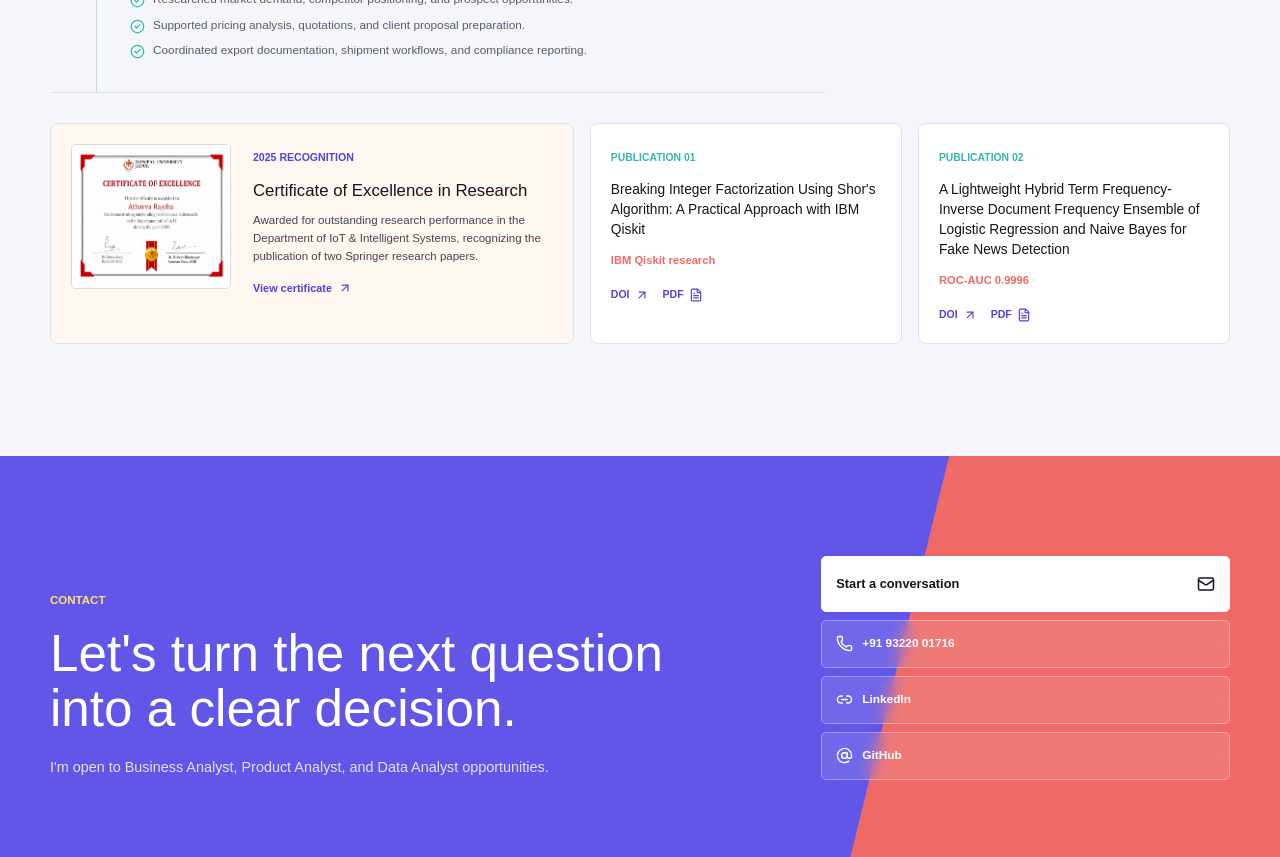
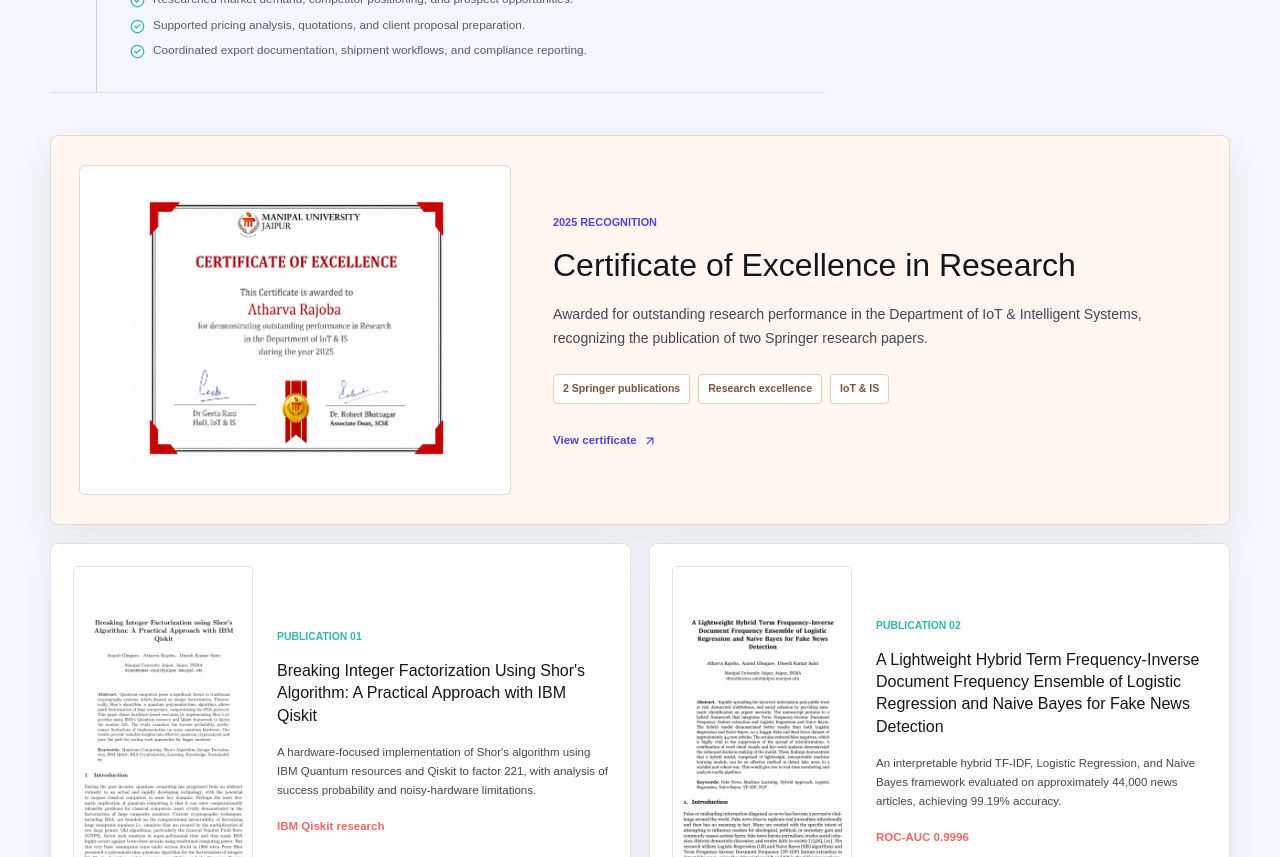
Before and after one commit to atharva1845/atharva-analyst-portfolio, a Next.js app: page / in a window 1280 px wide. Shown: the part 5020-5877 px from the top of the page. Built offline with nearby package versions, Linux system fonts and the light colour scheme.

Commit message:
fix: refine projects research and contact details

```diff
--- a/package.json
+++ b/package.json
@@ -13,7 +13,8 @@
     "lucide-react": "^1.14.0",
     "next": "latest",
     "react": "latest",
-    "react-dom": "latest"
+    "react-dom": "latest",
+    "react-icons": "^5.7.0"
   },
   "devDependencies": {
     "@tailwindcss/postcss": "latest",
--- a/src/components/portfolio.module.css
+++ b/src/components/portfolio.module.css
@@ -832,8 +832,7 @@
   padding: 24px;
 }
 
-.educationBody > small,
-.achievementCard small {
+.educationBody > small {
   color: #5143d9;
   font-size: 0.66rem;
   font-weight: 900;
@@ -868,100 +867,194 @@
   color: var(--coral);
 }
 
-.researchStrip {
+.researchShowcase {
   display: grid;
-  grid-template-columns: 0.9fr 1.1fr;
-  gap: 16px;
-  margin-top: 30px;
+  gap: 18px;
+  margin-top: 42px;
 }
 
-.achievementCard {
+.achievementFeature {
   display: grid;
-  min-height: 100%;
-  padding: 20px;
-  grid-template-columns: 160px 1fr;
-  gap: 22px;
-  border: 1px solid var(--line);
+  min-height: 390px;
+  padding: 28px;
+  grid-template-columns: minmax(320px, 0.8fr) 1.2fr;
+  gap: 42px;
+  align-items: center;
+  border: 1px solid #ead9c8;
   border-radius: 8px;
   background: #fff7f0;
+  box-shadow: 0 16px 38px rgba(70, 45, 27, 0.07);
 }
 
-.achievementCard > img {
-  width: 160px;
-  height: 145px;
-  object-fit: cover;
-  border: 1px solid #e4d7cb;
-  border-radius: 5px;
+.achievementImage {
+  display: grid;
+  min-height: 330px;
+  padding: 14px;
+  place-items: center;
+  border: 1px solid #e6d7ca;
+  border-radius: 6px;
+  background: #ffffff;
 }
 
-.achievementCard h3 {
-  margin: 10px 0 0;
-  font-size: 1.05rem;
+.achievementImage img {
+  display: block;
+  width: 100%;
+  height: 300px;
+  object-fit: contain;
 }
 
-.achievementCard p {
-  margin: 9px 0 0;
-  color: var(--ink-soft);
-  font-size: 0.72rem;
-  line-height: 1.55;
+.achievementCopy > small {
+  color: #5143d9;
+  font-size: 0.68rem;
+  font-weight: 900;
+  text-transform: uppercase;
 }
 
-.achievementCard div > span {
+.achievementCopy h3 {
+  max-width: 560px;
+  margin: 14px 0 0;
+  font-size: 2rem;
+  line-height: 1.14;
+}
+
+.achievementCopy > p {
+  max-width: 620px;
+  margin: 18px 0 0;
+  color: var(--ink-soft);
+  font-size: 0.88rem;
+  line-height: 1.72;
+}
+
+.achievementSignals {
+  display: flex;
+  flex-wrap: wrap;
+  gap: 8px;
+  margin-top: 24px;
+}
+
+.achievementSignals span {
+  display: inline-flex;
+  min-height: 30px;
+  align-items: center;
+  padding: 0 9px;
+  border: 1px solid #e5cdb8;
+  border-radius: 4px;
+  background: #ffffff;
+  color: #7b5539;
+  font-size: 0.66rem;
+  font-weight: 800;
+}
+
+.achievementCopy > span {
   display: inline-flex;
   align-items: center;
   gap: 6px;
-  margin-top: 14px;
+  margin-top: 28px;
   color: #5143d9;
-  font-size: 0.68rem;
+  font-size: 0.72rem;
   font-weight: 850;
 }
 
-.publications {
+.publicationGrid {
   display: grid;
-  grid-template-columns: repeat(2, 1fr);
-  gap: 16px;
+  grid-template-columns: repeat(2, minmax(0, 1fr));
+  gap: 18px;
 }
 
-.publications article {
-  height: 100%;
-  padding: 20px;
+.publicationCard {
+  display: grid;
+  min-height: 410px;
+  padding: 22px;
+  grid-template-columns: 180px 1fr;
+  gap: 24px;
   border: 1px solid var(--line);
   border-radius: 8px;
   background: #ffffff;
+  box-shadow: 0 14px 34px rgba(25, 29, 44, 0.06);
 }
 
-.publications article > span {
+.paperPreview {
+  position: relative;
+  display: block;
+  min-height: 364px;
+  overflow: hidden;
+  border: 1px solid #dfe3ec;
+  border-radius: 5px;
+  background: #f5f6f9;
+}
+
+.paperPreview img {
+  width: 100%;
+  height: 100%;
+  object-fit: cover;
+  object-position: top center;
+  transition: transform 220ms ease;
+}
+
+.paperPreview:hover img {
+  transform: scale(1.02);
+}
+
+.paperPreview > span {
+  position: absolute;
+  right: 9px;
+  bottom: 9px;
+  display: inline-flex;
+  min-height: 32px;
+  align-items: center;
+  gap: 6px;
+  padding: 0 9px;
+  border-radius: 4px;
+  background: rgba(21, 21, 31, 0.92);
+  color: #ffffff;
+  font-size: 0.62rem;
+  font-weight: 800;
+}
+
+.paperCopy {
+  align-self: center;
+}
+
+.paperCopy > span {
   color: var(--mint);
   font-size: 0.65rem;
   font-weight: 900;
   text-transform: uppercase;
 }
 
-.publications h3 {
-  margin: 12px 0 0;
-  font-size: 0.86rem;
-  line-height: 1.45;
+.paperCopy h3 {
+  margin: 13px 0 0;
+  font-size: 1rem;
+  line-height: 1.4;
 }
 
-.publications p {
-  margin: 12px 0 0;
-  color: var(--coral);
-  font-size: 0.7rem;
-  font-weight: 850;
+.paperCopy > p {
+  margin: 16px 0 0;
+  color: var(--ink-soft);
+  font-size: 0.72rem;
+  line-height: 1.65;
 }
 
-.publications article > div {
-  display: flex;
-  gap: 14px;
+.paperCopy > strong {
+  display: block;
   margin-top: 18px;
+  color: var(--coral);
+  font-size: 0.72rem;
 }
 
-.publications a {
+.paperCopy > div {
+  display: flex;
+  flex-wrap: wrap;
+  gap: 14px;
+  margin-top: 22px;
+}
+
+.paperCopy a {
   display: inline-flex;
   align-items: center;
   gap: 5px;
   color: #5143d9;
-  font-size: 0.66rem;
+  font-size: 0.68rem;
   font-weight: 850;
 }
 
@@ -1050,26 +1143,33 @@
 }
 
 .footer {
+  width: 100%;
+  border-top: 1px solid var(--line);
+  background: #ffffff;
+  color: var(--ink);
+}
+
+.footerInner {
   display: grid;
   width: min(1180px, calc(100% - 48px));
-  min-height: 110px;
+  min-height: 112px;
   margin: 0 auto;
   grid-template-columns: 1fr auto 1fr;
   gap: 24px;
   align-items: center;
 }
 
-.footer p {
+.footerInner p {
   margin: 0;
   color: var(--muted);
-  font-size: 0.68rem;
+  font-size: 0.74rem;
   text-align: center;
 }
 
-.footer > a:last-child {
+.footerInner > a:last-child {
   justify-self: end;
   color: #5143d9;
-  font-size: 0.7rem;
+  font-size: 0.74rem;
   font-weight: 800;
 }
 
@@ -1107,7 +1207,8 @@
   .skillCard { min-height: 340px; }
   .experienceLayout { grid-template-columns: 1fr; }
   .educationCard { display: grid; grid-template-columns: 0.9fr 1.1fr; }
-  .researchStrip { grid-template-columns: 1fr; }
+  .achievementFeature { grid-template-columns: 0.9fr 1.1fr; gap: 28px; }
+  .publicationGrid { grid-template-columns: 1fr; }
 }
 
 @media (max-width: 780px) {
@@ -1150,16 +1251,17 @@
   .companyLine time { grid-column: 2; }
   .educationCard { grid-template-columns: 1fr; }
   .campusVisual { min-height: 280px; }
-  .achievementCard { grid-template-columns: 130px 1fr; }
-  .achievementCard > img { width: 130px; height: 130px; }
-  .publications { grid-template-columns: 1fr; }
+  .achievementFeature { grid-template-columns: 1fr; }
+  .achievementImage { min-height: 280px; }
+  .achievementImage img { height: 260px; }
+  .publicationCard { grid-template-columns: 170px 1fr; }
   .contact { padding: 80px 0; }
   .contact::before { width: 46%; opacity: 0.55; }
   .contactInner { width: min(100% - 32px, 1180px); grid-template-columns: 1fr; gap: 42px; }
   .contactInner h2 { font-size: 2.4rem; }
-  .footer { width: min(100% - 32px, 1180px); grid-template-columns: 1fr; gap: 10px; padding: 24px 0; }
-  .footer p { text-align: left; }
-  .footer > a:last-child { justify-self: start; }
+  .footerInner { width: min(100% - 32px, 1180px); grid-template-columns: 1fr; gap: 10px; padding: 24px 0; }
+  .footerInner p { text-align: left; }
+  .footerInner > a:last-child { justify-self: start; }
 }
 
 @media (max-width: 480px) {
@@ -1178,8 +1280,10 @@
   .companyLine { grid-template-columns: 64px 1fr; gap: 12px; }
   .companyLogo { width: 64px; height: 52px; }
   .companyLogoIcon { width: 52px; height: 52px; }
-  .achievementCard { grid-template-columns: 1fr; }
-  .achievementCard > img { width: 100%; height: 190px; object-position: center; }
+  .achievementFeature { padding: 16px; }
+  .achievementCopy h3 { font-size: 1.65rem; }
+  .publicationCard { grid-template-columns: 1fr; }
+  .paperPreview { min-height: 420px; }
   .contactInner h2 { font-size: 2rem; }
 }
 
--- a/src/components/portfolio.tsx
+++ b/src/components/portfolio.tsx
@@ -1,13 +1,12 @@
 "use client";
 
 import Image from "next/image";
-import Link from "next/link";
 import { type ReactNode, useEffect, useState } from "react";
 import { motion } from "framer-motion";
+import { FaGithub, FaLinkedinIn } from "react-icons/fa6";
 import {
   ArrowRight,
   ArrowUpRight,
-  AtSign,
   BriefcaseBusiness,
   CheckCircle2,
   Download,
@@ -252,10 +251,9 @@ export default function Portfolio() {
                   {project.tools.slice(0, 4).map((tool) => <span key={tool}>{tool}</span>)}
                 </div>
                 <div className={styles.projectLinks}>
-                  <Link href={`/projects/${project.slug}`}>Case study <ArrowRight size={15} /></Link>
                   {project.repository ? (
                     <a href={project.repository} target="_blank" rel="noreferrer" aria-label={`${project.title} repository`}>
-                      Repository <ExternalLink size={14} />
+                      <FaGithub size={15} /> Repository <ExternalLink size={14} />
                     </a>
                   ) : null}
                 </div>
@@ -317,29 +315,41 @@ export default function Portfolio() {
           </Reveal>
         </div>
 
-        <div className={styles.researchStrip}>
+        <div className={styles.researchShowcase}>
           <Reveal>
-            <a className={styles.achievementCard} href={achievement.image} target="_blank" rel="noreferrer">
-              <Image src={achievement.image} alt={achievement.imageAlt} width={1308} height={1179} sizes="280px" />
-              <div>
+            <a className={styles.achievementFeature} href={achievement.image} target="_blank" rel="noreferrer">
+              <div className={styles.achievementImage}>
+                <Image src={achievement.image} alt={achievement.imageAlt} width={1308} height={1179} sizes="(max-width: 780px) calc(100vw - 72px), 390px" />
+              </div>
+              <div className={styles.achievementCopy}>
                 <small>2025 recognition</small>
                 <h3>{achievement.title}</h3>
                 <p>{achievement.detail}</p>
+                <div className={styles.achievementSignals}>
+                  {achievement.signals.map((signal) => <span key={signal}>{signal}</span>)}
+                </div>
                 <span>View certificate <ArrowUpRight size={14} /></span>
               </div>
             </a>
           </Reveal>
 
-          <div className={styles.publications}>
+          <div className={styles.publicationGrid}>
             {research.map((paper, index) => (
               <Reveal key={paper.doi} delay={index * 0.06}>
-                <article>
+                <article className={styles.publicationCard}>
+                  <a className={styles.paperPreview} href={paper.pdf} target="_blank" rel="noreferrer" aria-label={`Open ${paper.title} PDF`}>
+                    <Image src={paper.preview} alt={`First page of ${paper.title}`} width={612} height={792} sizes="190px" />
+                    <span>Open paper <ArrowUpRight size={13} /></span>
+                  </a>
+                  <div className={styles.paperCopy}>
                     <span>Publication 0{index + 1}</span>
                     <h3>{paper.title}</h3>
-                  <p>{paper.signal}</p>
+                    <p>{paper.detail}</p>
+                    <strong>{paper.signal}</strong>
                     <div>
                       <a href={paper.doiUrl} target="_blank" rel="noreferrer">DOI <ArrowUpRight size={14} /></a>
-                    <a href={paper.pdf} target="_blank" rel="noreferrer">PDF <FileText size={14} /></a>
+                      <a href={paper.pdf} target="_blank" rel="noreferrer">Full PDF <FileText size={14} /></a>
+                    </div>
                   </div>
                 </article>
               </Reveal>
@@ -360,17 +370,19 @@ export default function Portfolio() {
             <div className={styles.contactActions}>
               <a className={styles.contactPrimary} href={`mailto:${contact.email}`}>Start a conversation <Mail size={18} /></a>
               <a href={`tel:${contact.phoneHref}`}><Phone size={17} />{contact.phoneDisplay}</a>
-              <a href={contact.linkedin} target="_blank" rel="noreferrer"><Link2 size={17} />LinkedIn</a>
-              <a href={contact.github} target="_blank" rel="noreferrer"><AtSign size={17} />GitHub</a>
+              <a href={contact.linkedin} target="_blank" rel="noreferrer"><FaLinkedinIn size={17} />LinkedIn</a>
+              <a href={contact.github} target="_blank" rel="noreferrer"><FaGithub size={17} />GitHub</a>
             </div>
           </Reveal>
         </div>
       </section>
 
       <footer className={styles.footer}>
+        <div className={styles.footerInner}>
           <a className={styles.brand} href="#home"><span>AR</span><strong>Atharva Rajoba</strong></a>
           <p>{siteMeta.location} · Business, product, and data analysis</p>
           <a href={`mailto:${contact.email}`}>{contact.email}</a>
+        </div>
       </footer>
     </main>
   );
--- a/src/lib/portfolio-data.ts
+++ b/src/lib/portfolio-data.ts
@@ -2,7 +2,7 @@ export const siteMeta = {
   name: "Atharva Rajoba",
   title: "Business Analyst | Product Analyst | Data Analyst",
   tagline: "Turning business questions into clear, evidence-backed decisions.",
-  location: "Jaipur, India",
+  location: "Mumbai, India",
   availability: "Open to analyst opportunities",
 };
 
@@ -376,8 +376,8 @@ export const achievement = {
 
 export const education = {
   institution: "Manipal University Jaipur",
-  degree: "B.Tech in Computer Science Engineering",
-  specialization: "IoT & Intelligent Systems",
+  degree: "B.Tech (Honours) in Computer Science Engineering",
+  specialization: "with specialization in IoT & Intelligent Systems",
   period: "2022 - 2026",
   cgpa: "6.96",
 };
```
Also changed, not shown: 1 other file (tests, documents, lock files or other folders). Lines whose indentation alone changed are shown as unchanged.
